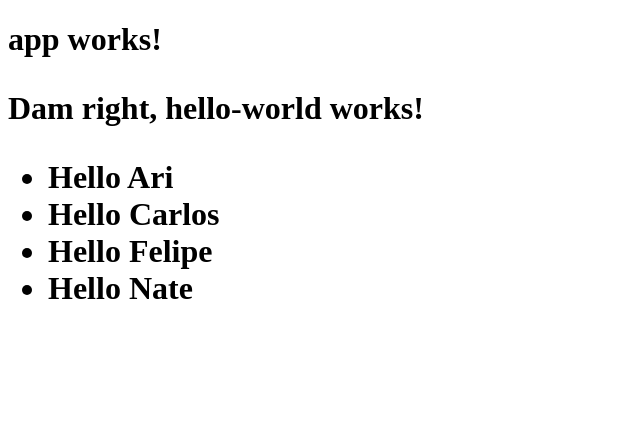
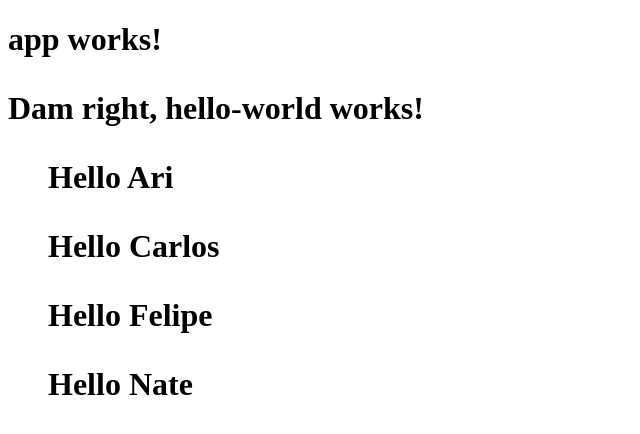
Before and after one commit to Knighton910/ang2-hello-, an Angular app: page / in a window 1280 px wide. Shown: the top 434 px of the page, without its empty margins (0-640 px from the left). Built offline with nearby package versions, Linux system fonts and the light colour scheme.

Commit message:
optimized user-list: now showing names

```diff
--- a/src/app/app.module.ts
+++ b/src/app/app.module.ts
@@ -6,12 +6,14 @@ import { HttpModule } from '@angular/http';
 import { AppComponent } from './app.component';
 import { HelloWorldComponent } from './hello-world/hello-world.component'
 import { UserListComponent } from './user-list/user-list.component'
+import { UserItemComponent } from './user-item/user-item.component'
 
 @NgModule({
   declarations: [
     AppComponent,
     HelloWorldComponent,
-    UserListComponent
+    UserListComponent,
+    UserItemComponent
   ],
   imports: [
     BrowserModule,
--- a/src/app/user-item/user-item.component.ts
+++ b/src/app/user-item/user-item.component.ts
@@ -1,4 +1,4 @@
-import { Component, OnInit } from '@angular/core';
+import { Component, OnInit, Input } from '@angular/core';
 
 @Component({
   selector: 'app-user-item',
@@ -6,11 +6,9 @@ import { Component, OnInit } from '@angular/core';
   styleUrls: ['./user-item.component.css']
 })
 export class UserItemComponent implements OnInit {
-  name: string
+  @Input() name: string
 
-  constructor() {
-      this.name = 'Felipe'
-  }
+  constructor() { }
 
   ngOnInit() {
   }
--- a/src/app/user-list/user-list.component.html
+++ b/src/app/user-list/user-list.component.html
@@ -1,5 +1,5 @@
 <ul>
-  <li *ngFor='let name of names'>
-     Hello {{ name }}
-   </li>
+  <app-user-item *ngFor='let name of names' [name] = 'name'>
+      // user-item is bringing it's on view
+   </app-user-item>
 </ul>
```
Also changed, not shown: src/app/user-item/user-item.component.html (line endings or trailing spaces).
